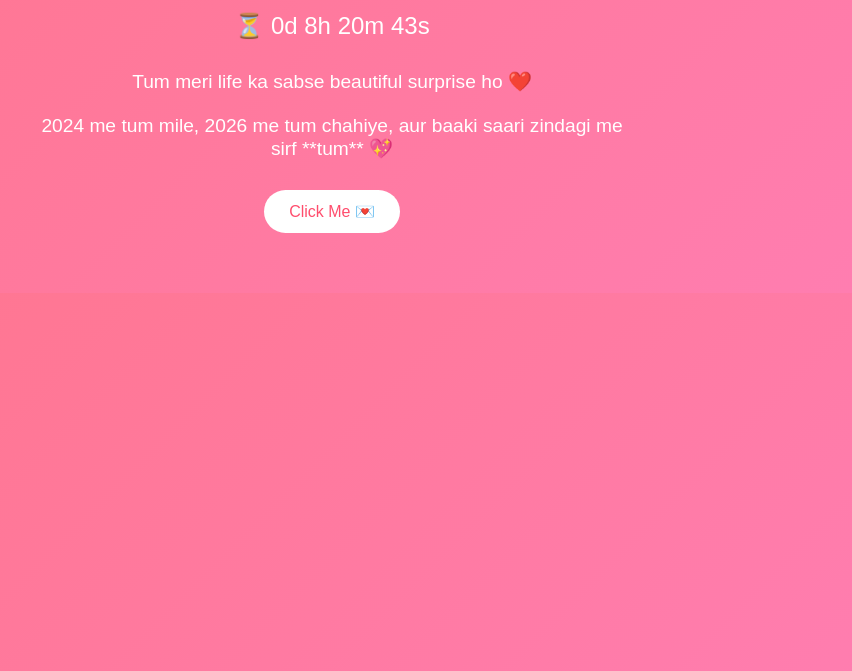
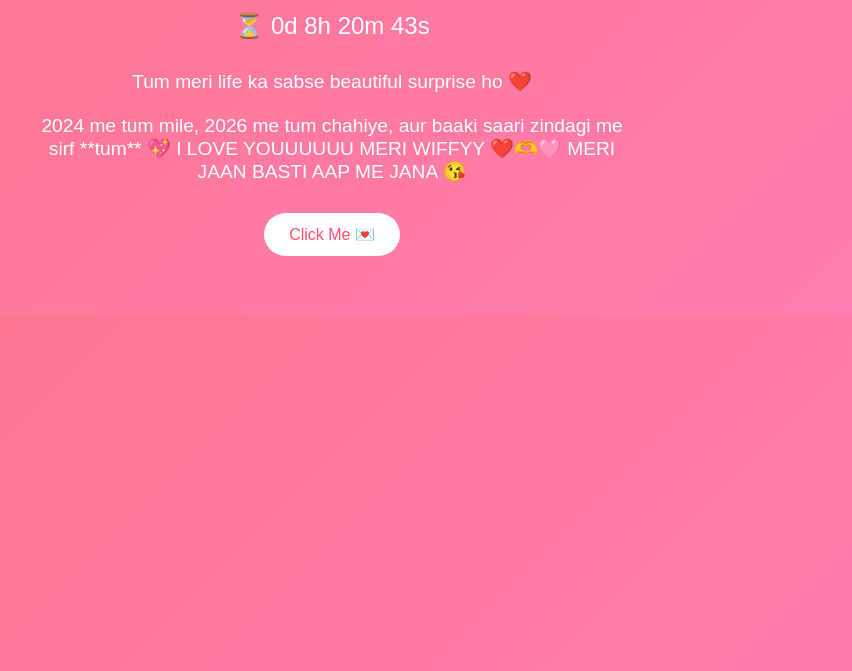
Before and after one commit to zord388-eng/new-year-love, a plain HTML site: page index.html in a window 1280 px wide. Shown: the part 129-800 px from the top of the page, without its empty margins (308-1160 px from the left). Drawn offline with Linux system fonts and the light colour scheme.

Commit message:
Add love message to index.html

```diff
--- a/index.html
+++ b/index.html
@@ -17,6 +17,8 @@
     2024 me tum mile,
     2026 me tum chahiye,
     aur baaki saari zindagi me sirf **tum** 💖
+    I LOVE YOUUUUUU MERI WIFFYY ❤️🫶🩷
+    MERI JAAN BASTI AAP ME JANA 😘
   </p>
 
   <button onclick="showLove()">Click Me 💌</button>
```
